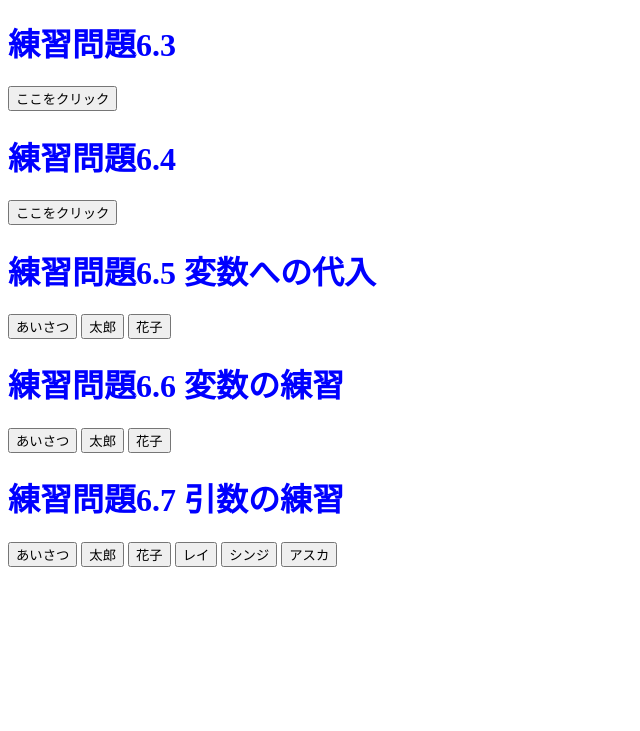
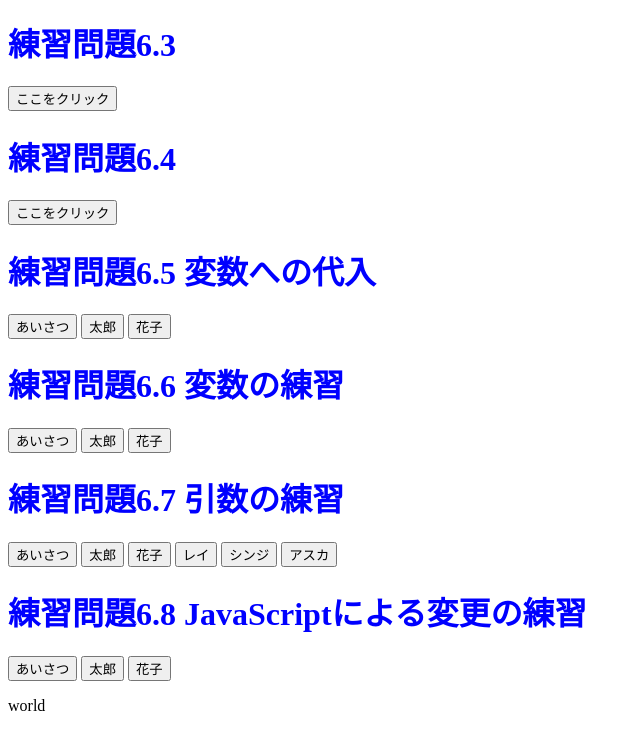
Before and after one commit to kawaguchimarina/web2022-3, a plain HTML site: page index.html in a window 1280 px wide. Shown: the part 718-1449 px from the top of the page, without its empty margins (0-640 px from the left). Before the commit the page ends 1293 px from the top, so only its background shows below. Drawn offline with Linux system fonts and the light colour scheme.

Commit message:
Update index.html

```diff
--- a/index.html
+++ b/index.html
@@ -11,6 +11,7 @@
   <script src="ex6-5.js"></script>
   <script src="ex6-6.js"></script>
   <script src="ex6-7.js"></script>
+  <script src="ex6-8.js"></script>
 
 </head>
 
@@ -83,5 +84,11 @@
     <input type="button" value="シンジ" onclick="someone('シンジ');">
     <input type="button" value="アスカ" onclick="someone('アスカ');">
 
+  <h1>練習問題6.8 JavaScriptによる変更の練習</h1>
+    <input type="button" value="あいさつ" onclick="sayhello68();">
+    <input type="button" value="太郎" onclick="taro68();">
+    <input type="button" value="花子" onclick="hanako68();">
+  <p id="who68">world</p>
+
 </body>
 </html>
```
